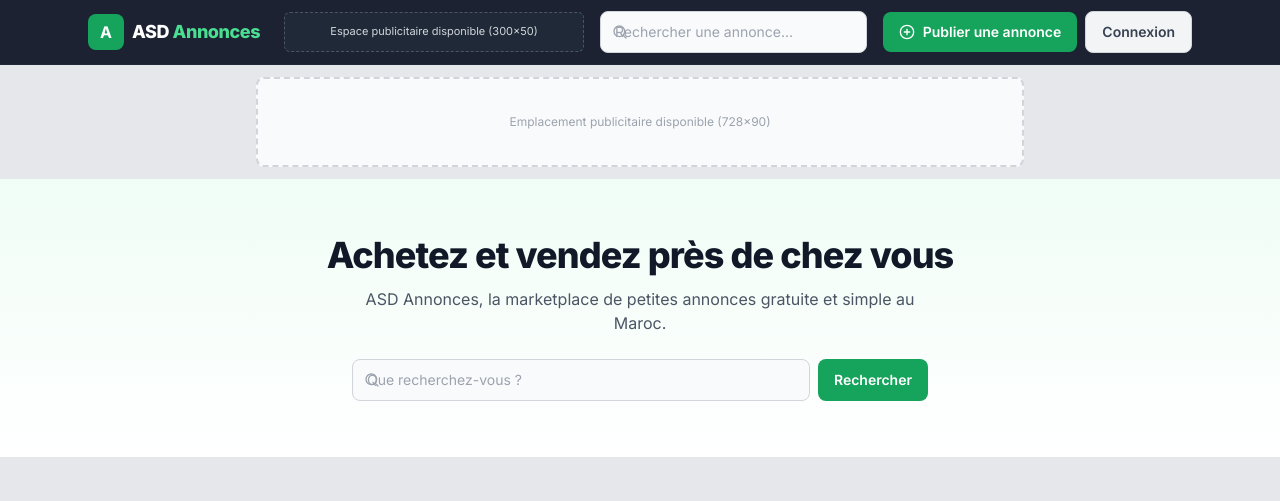
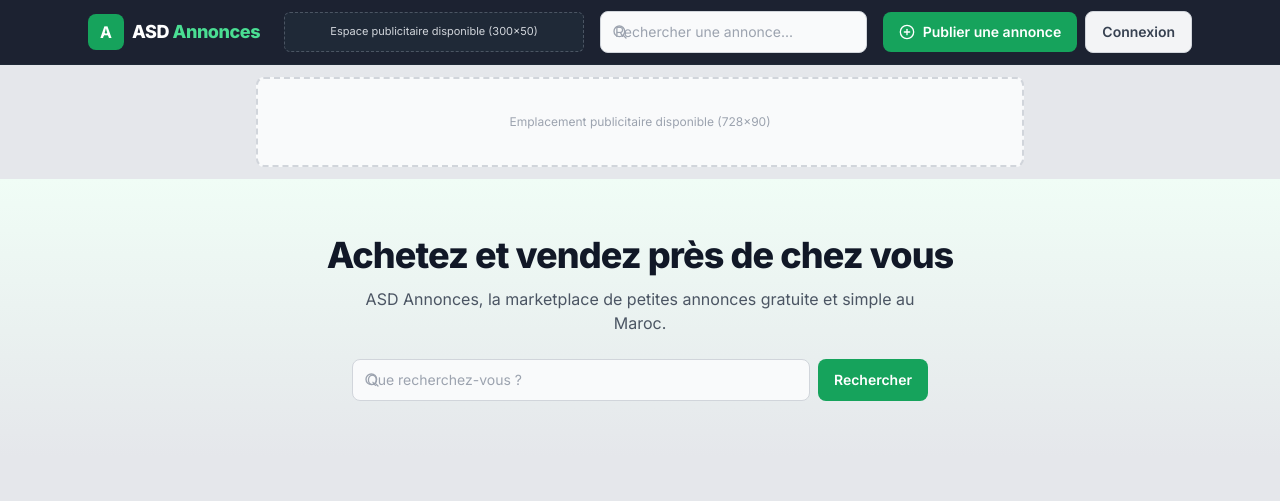
Before and after one commit to sam75abd-cmd/https-asd-annonces.vercel.app-, a React (Vite) app: page / in a window 1280 px wide. Shown: the top 501 px of the page. Built offline with nearby package versions, Linux system fonts and the light colour scheme; no server answers; the database is empty.

Commit message:
Update HomePage.tsx

```diff
--- a/src/pages/HomePage.tsx
+++ b/src/pages/HomePage.tsx
@@ -39,7 +39,7 @@ export function HomePage() {
 
   return (
     <div>
-      <section className="bg-gradient-to-b from-brand-50 to-white py-14">
+      <section className="bg-gradient-to-b from-brand-50 to-gray-200 py-14">
         <div className="container-app text-center">
           <h1 className="text-3xl font-extrabold tracking-tight text-gray-900 sm:text-4xl">
             Achetez et vendez près de chez vous
```
